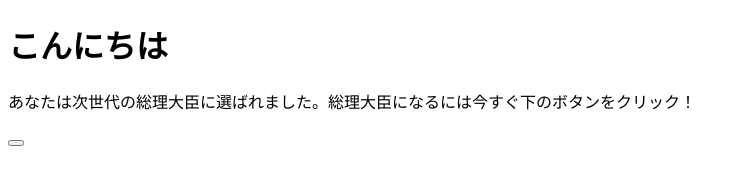
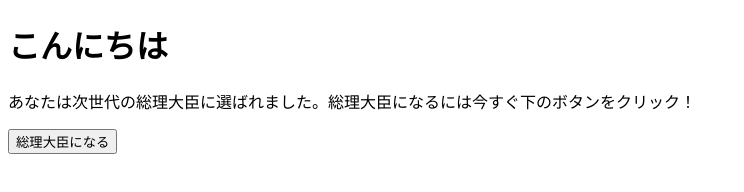
Before and after one commit to kobeiko/website, a plain HTML site: page index.html in a window 1280 px wide. Shown: the whole page, without its empty margins (0-744 px from the left). Drawn offline with Linux system fonts and the light colour scheme.

Commit message:
Update index.html

```diff
--- a/index.html
+++ b/index.html
@@ -9,7 +9,7 @@
 <p>あなたは次世代の総理大臣に選ばれました。総理大臣になるには今すぐ下のボタンをクリック！</p>
 
 <a href="https://www.youtube.com/watch?v=dQw4w9WgXcQ" target="_blank">
-    <button></button>
+    <button>総理大臣になる</button>
 </a>
 
 </html>
```
